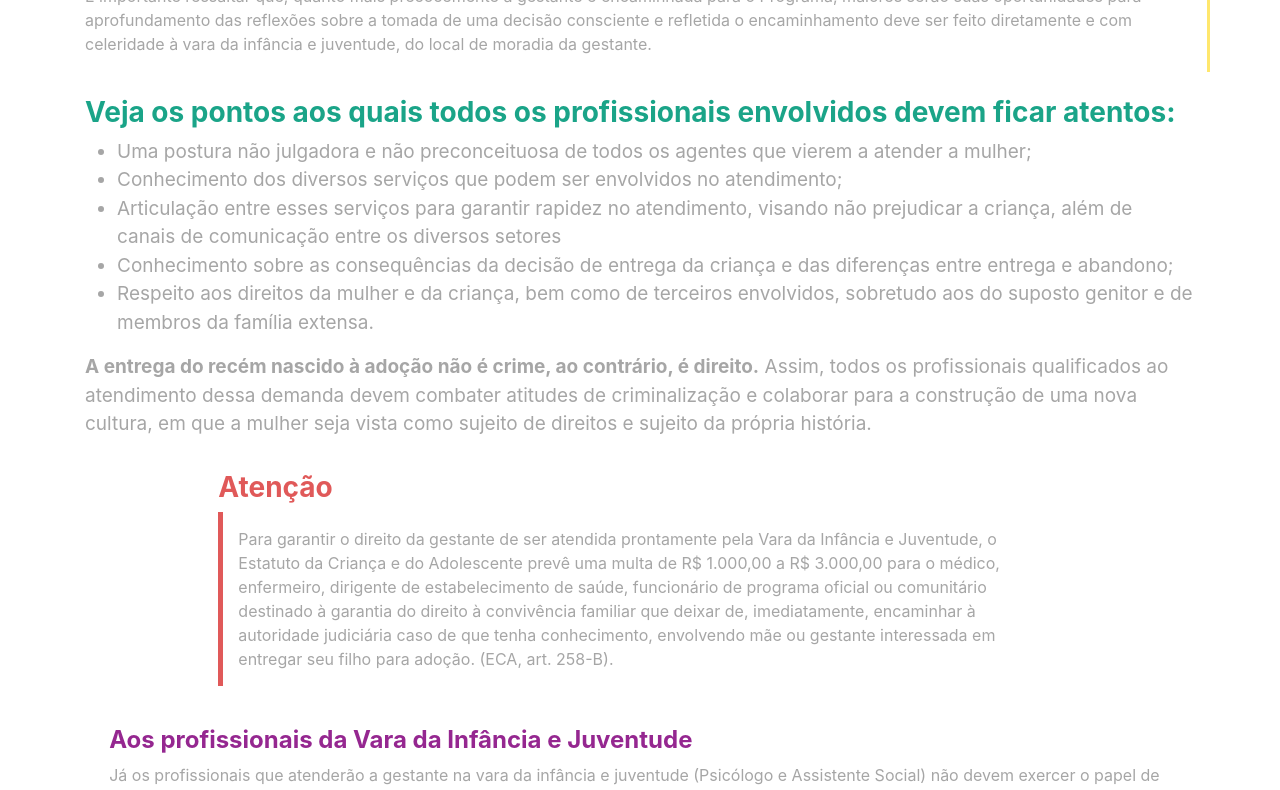
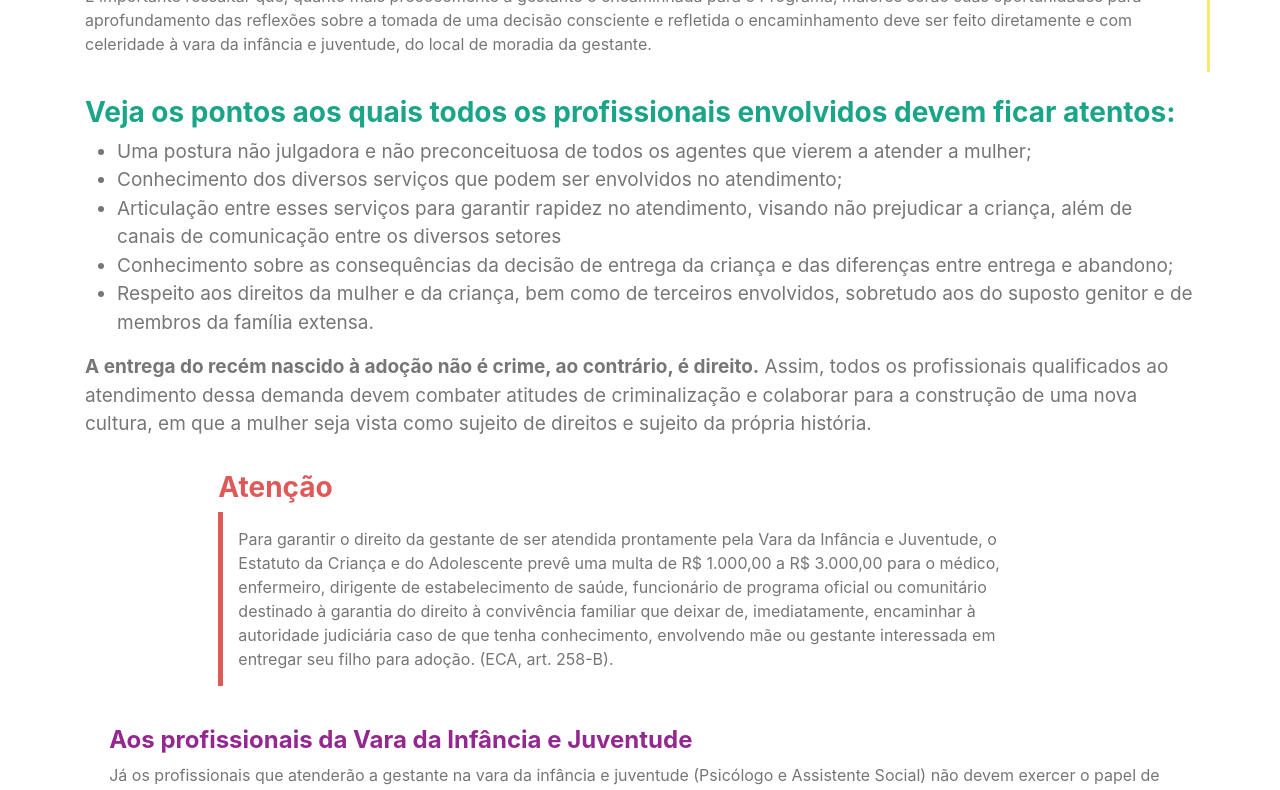
Before and after one commit to Bruno4745/ProjetoSquad05, a React (Create React App) app: page /profissional in a window 1280 px wide. Shown: the part 1200-1990 px from the top of the page. Built offline with nearby package versions, Linux system fonts and the light colour scheme.

Commit message:
alterando a cor dos texto para cinza mais escuro

```diff
--- a/src/Pages/FaleConosco/Contato/index.jsx
+++ b/src/Pages/FaleConosco/Contato/index.jsx
@@ -59,5 +59,5 @@ export default Contatos;
 
 
 const textGrey = {
-  color:"rgb(166, 166, 166)"
+  color:"rgb(118, 118, 118)"
 }
--- a/src/Pages/FaleConosco/Denuncias/index.jsx
+++ b/src/Pages/FaleConosco/Denuncias/index.jsx
@@ -64,5 +64,5 @@ const Denuncia = () => {
 export default Denuncia;
 
 const textGrey = {
-  color:"rgb(166,166,166)"
+  color:"rgb(118, 118, 118)"
 }
--- a/src/Pages/FaleConosco/styles.css
+++ b/src/Pages/FaleConosco/styles.css
@@ -1,5 +1,5 @@
 .form-control:focus {
-  color: rgba(166, 166, 166, 1);;
+  color: rgba(118, 118, 118, 1);;
   background-color: rgba(218, 112, 214, 0.4);
   border-color: #c439a1;
   outline: 0;
--- a/src/Pages/Home/index.jsx
+++ b/src/Pages/Home/index.jsx
@@ -33,13 +33,13 @@ const Home = () => {
 
         <Row className="justify-content-md-center">
 
-          <Col md={12} style={{color:"rgb(166,166,166)"}}>
+          <Col md={12} style={{color:"rgb(118, 118, 118)"}}>
 
 
             <h3 style={{margin:'15px'}}><span>ENTREGAR É DIFERENTE </span><strong style={{ color: "#952790"}}>DE ABANDONAR</strong></h3>
 
 
-            <Row className="justify-content-md-start" style={{color:"rgb(166,166,166)"}}>
+            <Row className="justify-content-md-start" style={{color:"rgb(118, 118, 118)"}}>
               <Col style={homeRow1} md={6}>
                 <p>Entregar um bebê à Justiça (ao Fórum) para adoção é um direito garantido por lei. Entregar é diferente de abandonar. A entrega do bebê para a Justiça não é crime.
                   </p>
@@ -186,5 +186,5 @@ const homeRow6 = {
 
   borderLeft: '5px solid rgb(224, 89, 89)',
   padding:'8px',
-  color:'rgb(166,166,166)'
+  color:'rgb(118, 118, 118)'
 }
--- a/src/Pages/InfoGestante/index.jsx
+++ b/src/Pages/InfoGestante/index.jsx
@@ -129,16 +129,16 @@ export default GestanteMae;
 
 const RowsGestante = {
 
-  color:"rgb(166,166,166)"
+  color:"rgb(118, 118, 118)"
 };
 const RowsGestante1 = {
   borderRight: "3px solid rgb(218, 112, 214)",
-  color:"rgb(166,166,166)"
+  color:"rgb(118, 118, 118)"
 };
 const RowsGestante2 = {
   borderLeft: "3px solid rgb(26, 164, 136)",
-  color:"rgb(166,166,166)"
+  color:"rgb(118, 118, 118)"
 };
 const textGrey = {
-  color:"rgb(166,166,166)"
+  color:"rgb(118, 118, 118)"
 }
--- a/src/Pages/InfoProfissional/index.jsx
+++ b/src/Pages/InfoProfissional/index.jsx
@@ -97,7 +97,7 @@ const InfoProfissional = () => {
           </Col>
         </Row>
         <Row className="justify-content-center">
-          <Col md={12} style={{ color:"rgb(166, 166, 166)", fontSize: "19px" }}>
+          <Col md={12} style={{ color:"rgb(118, 118, 118)", fontSize: "19px" }}>
             <ul>
               <li>
                 Uma postura não julgadora e não preconceituosa de todos os
@@ -148,7 +148,7 @@ const InfoProfissional = () => {
               <h3 style={{ color:"rgb(224, 89, 89)"}}>
                 <strong>Atenção</strong>
               </h3>
-              <p style={{ color:"rgb(166, 166, 166)", borderLeft: "5px solid rgb(224, 89, 89)", padding:"15px" }}>
+              <p style={{ color:"rgb(118, 118, 118)", borderLeft: "5px solid rgb(224, 89, 89)", padding:"15px" }}>
 
                   Para garantir o direito da gestante de ser atendida
                   prontamente pela Vara da Infância e Juventude, o Estatuto da
@@ -225,19 +225,19 @@ export default InfoProfissional;
 
 const BorderProfs = {
   borderRight: "3px solid #ffe76d",
-  color:"rgb(166,166,166)",
+  color:"rgb(118, 118, 118)",
   };
 
 const Border2Profs = {
-  color:"rgb(166,166,166)",
+  color:"rgb(118, 118, 118)",
   borderlext: "3px solid #ffe76d",
  };
 
 const Row10Profs = {
-  color: "rgb(166,166,166)",
+  color: "rgb(118, 118, 118)",
 };
 
 const Border3Profs = {
   borderRight: "3px solid rgb(26, 164, 136)",
-  color:"rgb(166,166,166)",
+  color:"rgb(118, 118, 118)",
   };
--- a/src/Pages/Legislacao/index.jsx
+++ b/src/Pages/Legislacao/index.jsx
@@ -189,6 +189,6 @@ export default Legislacao;
 
 
 const ParagrafoLei = {
-   marginLeft: "1%",
-  color:"rgb(166,166,166)"
+  marginLeft: "1%",
+  color:"rgb(118, 118, 118)"
 }
--- a/src/Pages/Legislacao/legislacao.css
+++ b/src/Pages/Legislacao/legislacao.css
@@ -11,7 +11,7 @@
   color: rgba(149,39,144,1);
 }
 .containerBanner span {
-  color: rgba(166,166,166,1);
+  color: rgba(118,118,118,1);
 }
 .containerBanner p {
   font-size: 1.1rem;
--- a/src/Pages/SobreNos/index.jsx
+++ b/src/Pages/SobreNos/index.jsx
@@ -167,7 +167,7 @@ export default function SobreNos() {
 
 const sobreNosQuemSomos = {
   borderRight: '3px solid rgb(2, 155, 124)',
-    color:"rgb(166,166,166)"
+    color:"rgb(118, 118, 118)"
 }
 
 const SobreNosJustificativa = {
@@ -190,5 +190,5 @@ const SobreNosParceiros = {
 }
 
 const textGrey = {
-  color:"rgb(166,166,166)"
+  color:"rgb(118, 118, 118)"
 }
--- a/src/Pages/historia/index.jsx
+++ b/src/Pages/historia/index.jsx
@@ -96,7 +96,7 @@ import roda from "./img/livro.jpg";
       </Row>
 
       <Row className="justify-content-md-center mt-5">
-        <Col md={12} style={{color: "rgb(166,166,166)"}} >
+        <Col md={12} style={{color: "rgb(118, 118, 118)"}} >
           <li>
             (...) Os pequenos abandonados, recolhidos ao Hospital de Caridade,
             eram então encaminhados a amas de leite e, posteriormente, a amas
@@ -150,11 +150,11 @@ export default Historia
 
 const historiaFilhosdaRoda = {
   borderRight: "3px solid rgb(2, 155, 124)",
-  color:"rgb(166,166,166)"
+  color:"rgb(118, 118, 118)"
 };
 
 const historiaContextoSocial = {
   borderLeft: "3px solid rgb(2, 155, 124)",
   margin: "10px 0",
-  color:"rgb(166,166,166)",
+  color:"rgb(118, 118, 118)",
 };
```
